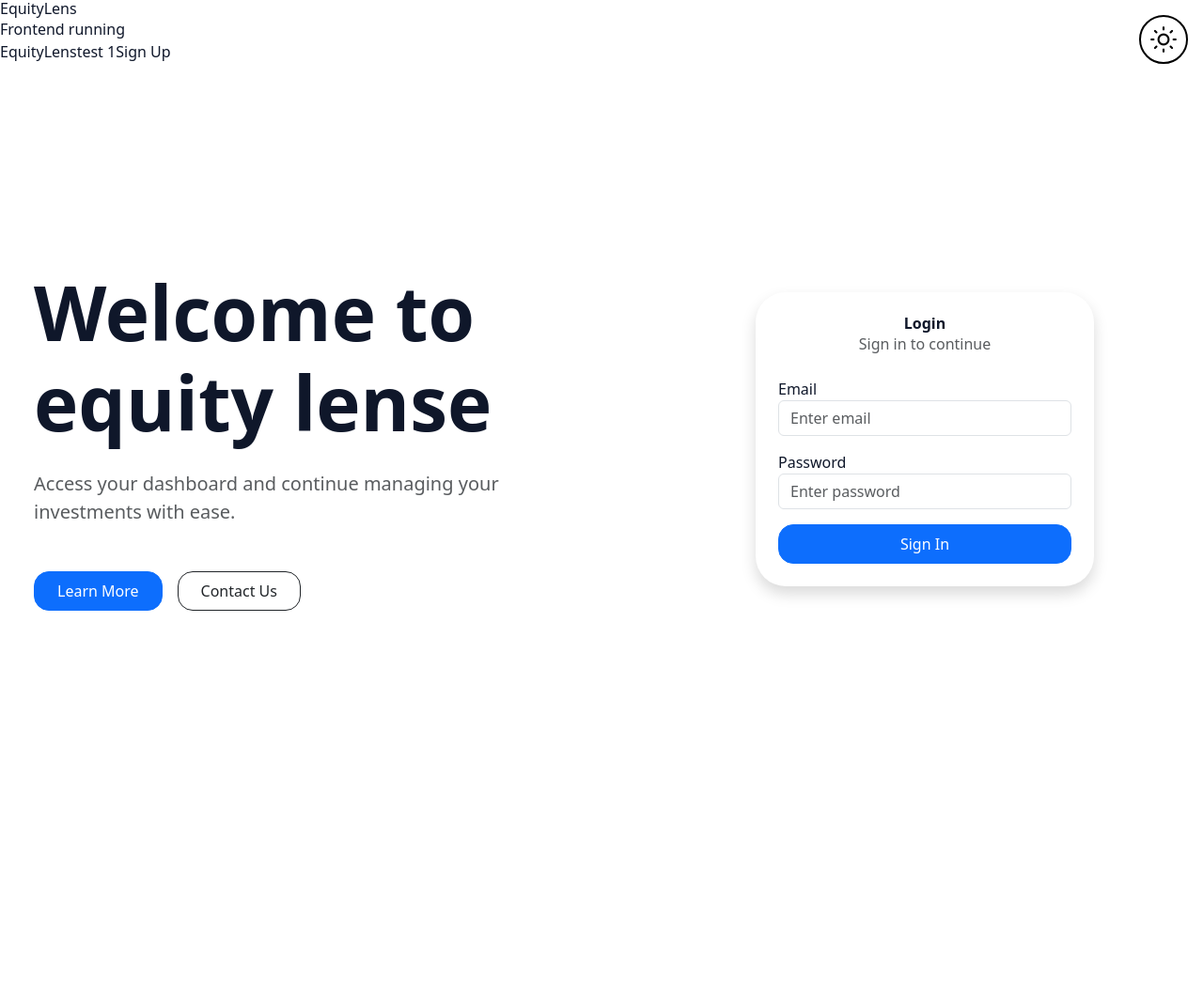
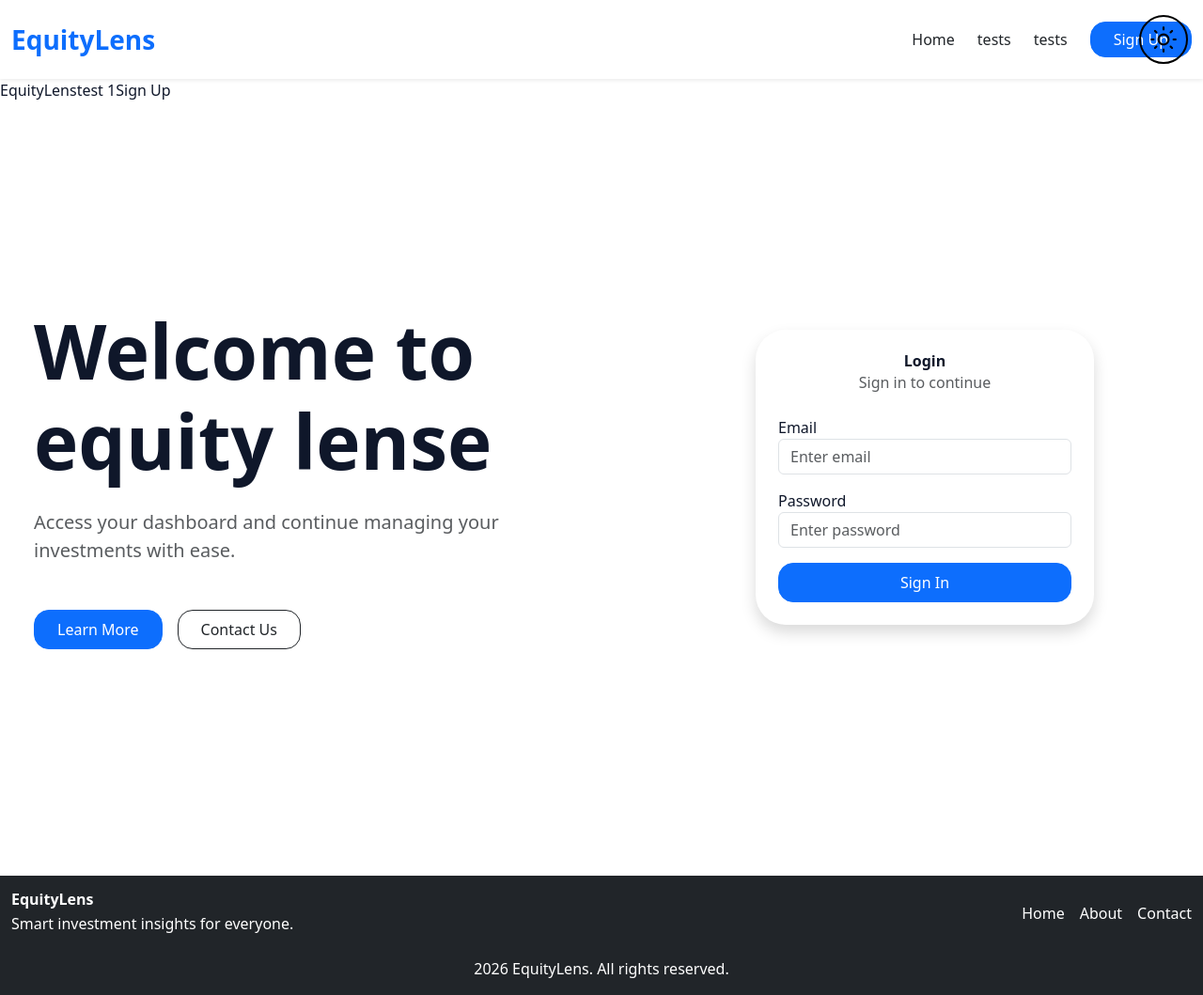
Before and after one commit to COS301-SE-2026/Equity-Lens, a React (Vite) app in the folder frontend/: page / in a window 1280 px wide. Shown: the whole page at 94% size. Before the commit the page ends 867 px from the top, so only its background shows below. Built offline with nearby package versions, Linux system fonts and the light colour scheme.

Commit message:
AS: Added the footer and navigation bar

```diff
--- a/frontend/src/App.jsx
+++ b/frontend/src/App.jsx
@@ -1,15 +1,18 @@
 import ThemeToggle from './components/common/ThemeToggle/ThemeToggle.jsx'
 import Login from './pages/Auth/Login'
+import Footer from './components/Footer'
+import Navbar from './components/Navbar'
 
 
 function App() {
   return (
     <div style={{ background: 'var(--bg)', color: 'var(--text-primary)', minHeight: '100vh' }}>
-      <h1>EquityLens</h1>
-      <p>Frontend running</p>
+       <Navbar />
       {/* This is the Theme toggling button */}
       <ThemeToggle />
         <Login />
+
+          <Footer />
     </div>
   )
 }
```
